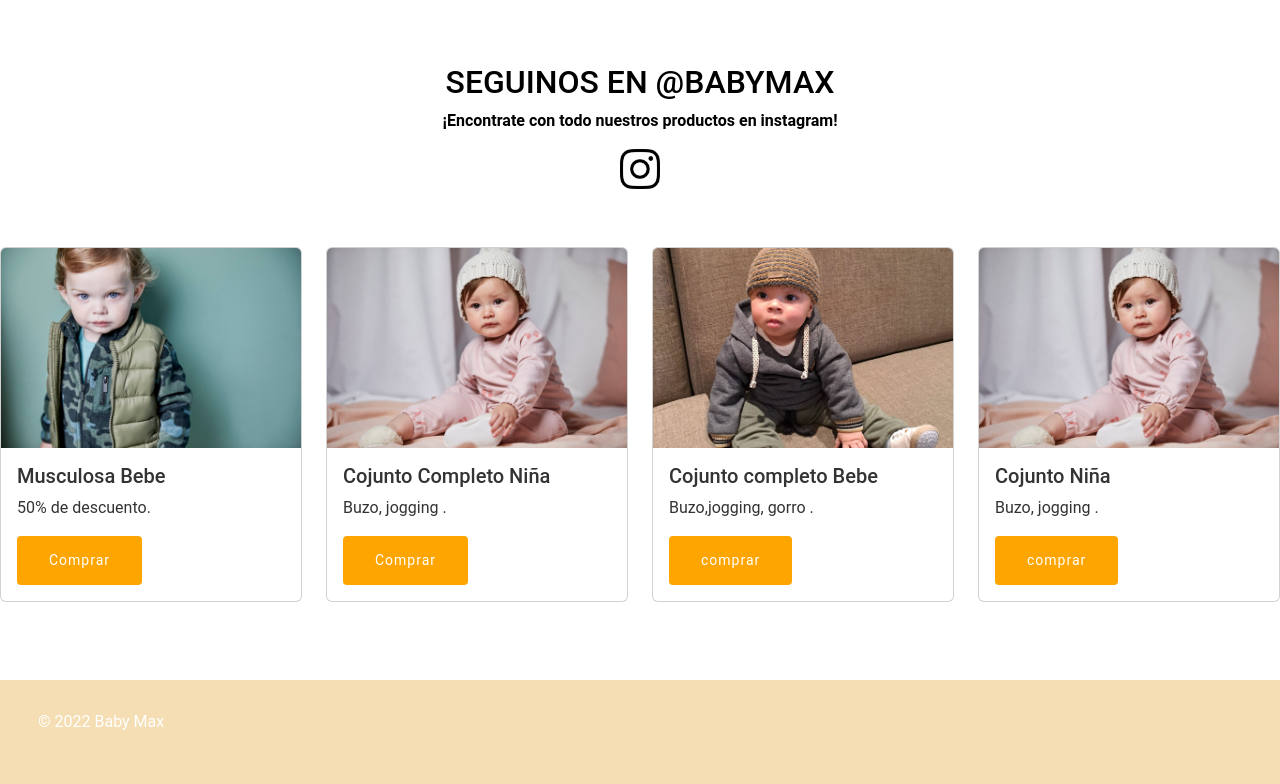
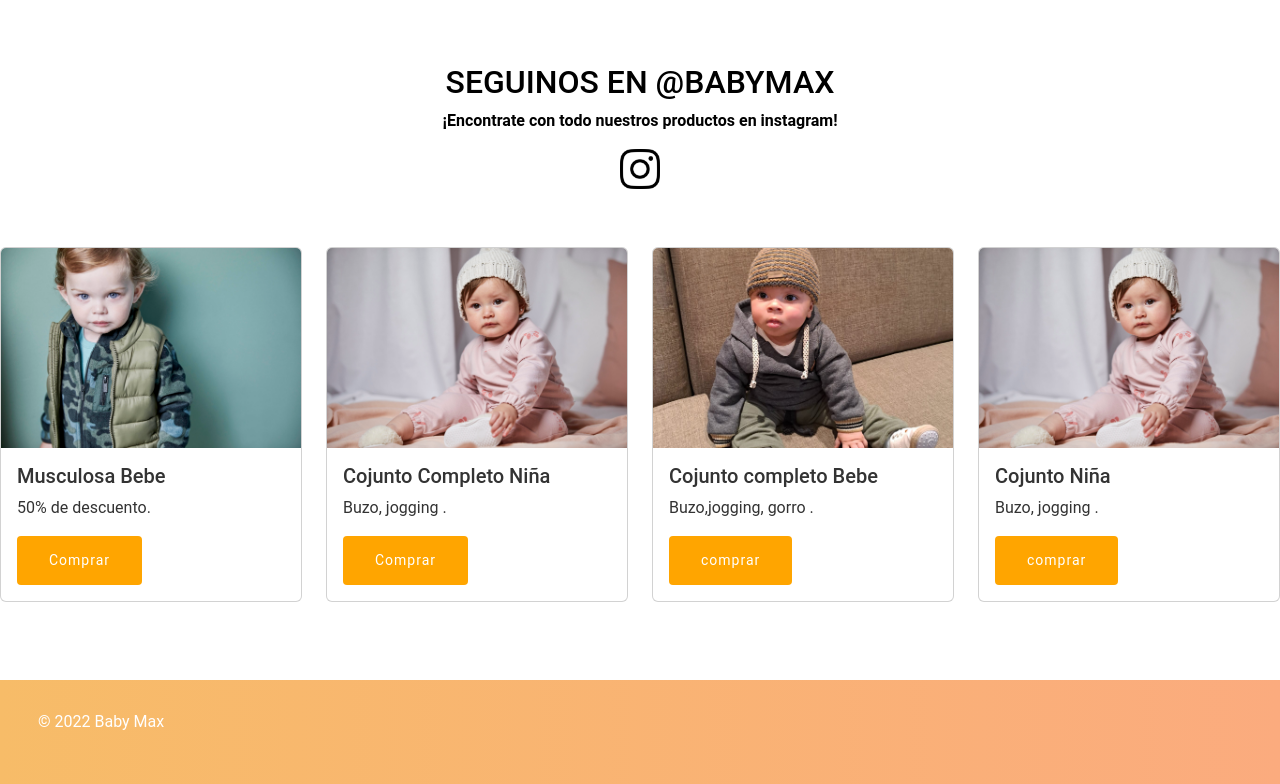
Before and after one commit to karenortegacoder/Rep-nuevo-Baby-Max, a plain HTML site: page index.html in a window 1280 px wide. Shown: the part 1306-2090 px from the top of the page. Drawn offline with nearby package versions, Linux system fonts and the light colour scheme.

Commit message:
color footer

```diff
--- a/css/estilo.css
+++ b/css/estilo.css
@@ -142,6 +142,7 @@ body {
 .footer{
     background-color:wheat;
     margin-top: 70px;
+    background: linear-gradient(90deg,#F7BC68,#FBAB7E);
 }
 .footer1{
     margin-top: 30px;
```
